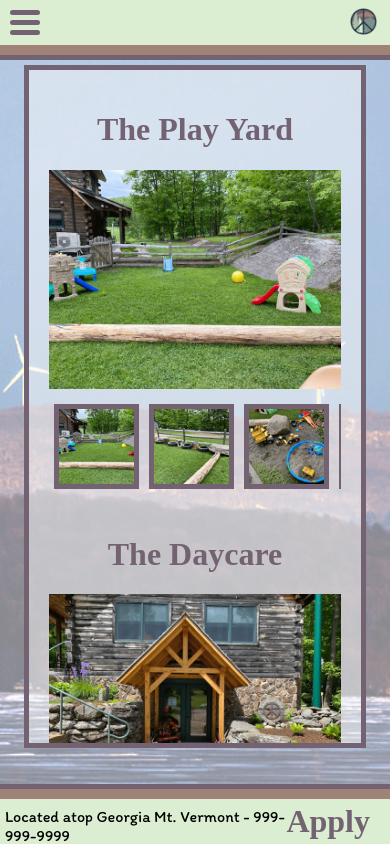
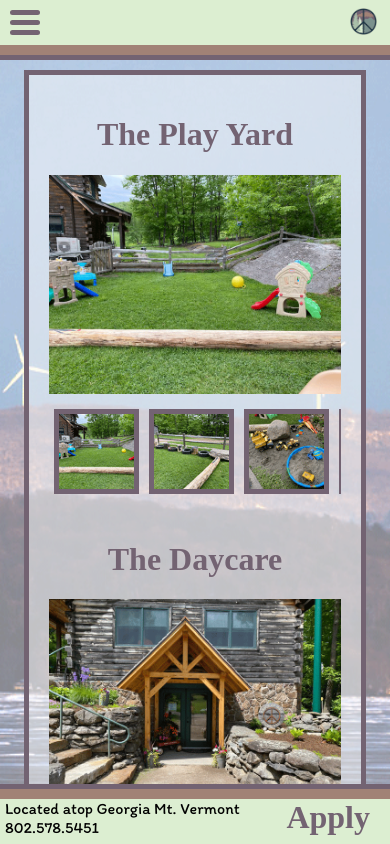
Before and after one commit to JoshLDowns/peace-of-mind-playschool, a React (Create React App) app in the folder client/: page /tour in a window 390 px wide. Built offline with nearby package versions, Linux system fonts and the light colour scheme; a web font is replaced by a local one.

Commit message:
fixed ios mobile formatting

```diff
--- a/client/src/components/Footer.js
+++ b/client/src/components/Footer.js
@@ -82,9 +82,12 @@ class Footer extends Component {
           <div className="break-one"></div>
         </div>
         <div id="footer-control">
-          <p className={this.state.footerText}>
-            Located atop Georgia Mt. Vermont - 999-999-9999
-          </p>
+          <div id="footer-address">
+            <p className={this.state.footerText}>
+              Located atop Georgia Mt. Vermont
+            </p>
+            <p className={this.state.footerText}>802.578.5451</p>
+          </div>
           <p id="apply-button" onClick={this.handleApply}>
             {this.state.apply}
           </p>
--- a/client/src/components/Handbook.js
+++ b/client/src/components/Handbook.js
@@ -4,10 +4,6 @@ class Handbook extends Component {
   render() {
     return (
       <div id="handbook">
-        <div className="page-break mobile-break">
-          <div className="break-one"></div>
-          <div className="break-two"></div>
-        </div>
         <div id="handbook-container">
           <div id="handbook-text-wrapper">
             <div className="scroll-div">
--- a/client/src/components/Home.js
+++ b/client/src/components/Home.js
@@ -10,10 +10,6 @@ class Home extends Component {
   render() {
     return (
       <div id="home">
-        <div className="page-break mobile-break">
-          <div className="break-one"></div>
-          <div className="break-two"></div>
-        </div>
         <div id="home-body">
           <div id="home-img-wrapper">
             <img
--- a/client/src/components/PhotoTour.js
+++ b/client/src/components/PhotoTour.js
@@ -40,11 +40,11 @@ class PhotoTour extends Component {
   render() {
     return (
       <div id="photo-tour">
-        <div className="page-break mobile-break">
-          <div className="break-one"></div>
-          <div className="break-two"></div>
-        </div>
+        <div id="photo-tour-body">
+
         <div className="photo-carousel-container">
+          <div className="photo-scroll-div">
+
           <h1 className="title">The Play Yard</h1>
           <Carousel currentPhoto="/images/playyard/py1.png" folder="playyard" thumbArray={this.state.playyardThumbArray} />
           <br />
@@ -53,6 +53,8 @@ class PhotoTour extends Component {
           <br />
           <h1 className="title">At Play</h1>
           <Carousel currentPhoto="/images/atplay/ap1.png" folder="atplay" thumbArray={this.state.atplayThumbArray} />
+          </div>
+        </div>
         </div>
       </div>
     );
--- a/client/src/components/Resources.js
+++ b/client/src/components/Resources.js
@@ -9,10 +9,7 @@ class Resources extends Component {
   render() {
     return (
       <div id="resources">
-        <div className="page-break mobile-break">
-          <div className="break-one"></div>
-          <div className="break-two"></div>
-        </div>
+        <div id="resource-body">
           <div id="resource-wrapper">
             <div id="online-resources">
               <h1 className="title">Online Resources</h1>
@@ -160,6 +157,7 @@ class Resources extends Component {
             </div>
           </div>
         </div>
+      </div>
     );
   }
 }
--- a/client/src/styles/App.css
+++ b/client/src/styles/App.css
@@ -66,17 +66,26 @@ html {
 
 /* ---- Nav Bar Styles ---- */
 #nav-bar {
-  padding: 10px;
+  display: flex;
+  flex-direction: column;
+  justify-content: space-between;
+  width: 100%;
+  height: 85px;
+  background-color: #dceed1;
+}
+
+#nav-container {
   display: flex;
   justify-content: space-between;
   align-items: center;
   overflow: hidden;
+  padding: 10px;
   width: Calc(100% - 20px);
-  height: 50px;
-  background-color: #dceed1;
+  height: 100%;
 }
 
-#nav-drop-down, #drop-down-button {
+#nav-drop-down,
+#drop-down-button {
   display: none;
 }
 
@@ -220,7 +229,7 @@ html {
   width: 100%;
   height: 70px;
   overflow: hidden;
-  align-items: center;
+  align-items: flex-start;
 }
 
 #apply-button {
@@ -228,6 +237,8 @@ html {
 }
 
 .footer-text {
+  margin-top: 0px;
+  margin-bottom: 0px;
   margin-left: 20px;
   transition: all 0.5s ease;
 }
@@ -369,16 +380,28 @@ textarea {
 }
 
 .photo-carousel-container {
-  margin-top: 20px;
+  position: relative;
+  margin-top: 10px;
   display: flex;
   flex-direction: column;
   align-items: center;
-  height: 75vh;
+  height: fit-content;
+  max-height: 700px;
   width: 75vw;
   padding: 20px;
   border: 5px solid #736372;
   background-color: rgb(250, 250, 250, 0.5);
-  overflow: auto;
+  overflow-y: scroll;
+  overflow-x: hidden;
+  -webkit-overflow-scrolling: touch;
+}
+
+.photo-scroll-div {
+  width: 100%;
+  height: auto;
+  display: flex;
+  flex-direction: column;
+  align-items: center;
 }
 
 /* ---- ---- ---- ---- */
@@ -452,33 +475,40 @@ textarea {
 }
 
 #resource-wrapper {
+  position: relative;
   margin-top: 20px;
   display: flex;
   flex-direction: column;
   align-items: center;
   height: 100%;
+  max-height: 675px;
   width: 75vw;
   padding: 20px;
   border: 5px solid #736372;
   background-color: rgb(250, 250, 250, 0.5);
-  overflow: auto;
+  overflow-y: scroll;
+  overflow-x: hidden;
+  -webkit-overflow-scrolling: touch;
 }
 
-#documents, #online-resources {
+#documents,
+#online-resources {
   display: flex;
   flex-direction: column;
   align-items: center;
   width: 80%;
 }
 
-#doc-wrapper, #link-wrapper {
+#doc-wrapper,
+#link-wrapper {
   width: 90%;
   display: flex;
   justify-content: space-between;
   height: auto;
 }
 
-.docs, .resource-links {
+.docs,
+.resource-links {
   width: 45%;
   display: flex;
   flex-direction: column;
@@ -506,7 +536,6 @@ textarea {
 /* ---- ---- ---- ---- */
 
 @media (max-width: 1300px) {
-
   .mobile-break {
     position: fixed;
     z-index: 10;
@@ -515,9 +544,9 @@ textarea {
   /* ---- Home Page ---- */
 
   #home {
-    overflow: auto;
+    overflow-y: scroll;
+    overflow-x: hidden;
     -webkit-overflow-scrolling: touch;
-
   }
 
   #home-body {
@@ -536,15 +565,22 @@ textarea {
   #home-text {
     width: 80vw;
     height: 100%;
-    max-height: 500px;
+    max-height: 1500px;
     padding: 25px;
     border: 5px solid #736372;
     background-color: rgb(250, 250, 250, 0.5);
     margin-right: 0px;
+    margin-bottom: 20px;
     text-align: justify;
   }
 
   /* ---- Gallery ---- */
+
+  #photo-tour {
+    overflow-y: scroll;
+    overflow-x: hidden;
+    -webkit-overflow-scrolling: touch;
+  }
 
   .carousel {
     display: flex;
@@ -571,6 +607,13 @@ textarea {
     width: fit-content;
   }
 
+  .photo-carousel-container {
+    height: 100%;
+    max-height: 2500px;
+    overflow: hidden;
+    margin-bottom: 20px;
+  }
+
   .display-photo-wrapper {
     display: flex;
     justify-content: center;
@@ -583,11 +626,13 @@ textarea {
 }
 
 @media (max-width: 768px) {
-
   /* ---- Home ---- */
 
-  #home, #photo-tour, #handbook, #resources {
-    height: Calc(100vh - 115px)
+  #home,
+  #photo-tour,
+  #handbook,
+  #resources {
+    height: Calc(100vh - 115px);
   }
 
   #home-img-wrapper {
@@ -598,9 +643,8 @@ textarea {
   /* ---- Handbook ---- */
 
   #handbook {
-    width: 100vw
+    width: 100vw;
   }
-
 
   #handbook-text-wrapper {
     min-width: 300px;
@@ -615,16 +659,10 @@ textarea {
 
   #nav-bar {
     position: relative;
-    padding: 10px;
-    display: flex;
-    justify-content: space-between;
-    align-items: center;
-    overflow: visible;
-    width: Calc(100% - 20px);
-    height: 25px;
-    background-color: #dceed1;
+    height: 60px;
     z-index: 5;
   }
+
 
   #nav-bar-img-wrapper {
     height: 30px;
@@ -633,6 +671,7 @@ textarea {
   }
 
   #nav-drop-down {
+    position: absolute;
     z-index: 0;
     display: flex;
     flex-direction: column;
@@ -648,13 +687,13 @@ textarea {
   .nav-drop-down-inactive {
     position: absolute;
     left: -125px;
-    top: 50px;
+    top: 60px;
   }
 
   .nav-drop-down-active {
     position: absolute;
     left: 0;
-    top: 50px
+    top: 60px;
   }
 
   #drop-down-button {
@@ -673,7 +712,8 @@ textarea {
     border-radius: 5px;
   }
 
-  .link, .clicked-link {
+  .link,
+  .clicked-link {
     font-size: 1.5rem;
     z-index: 0;
   }
@@ -687,27 +727,38 @@ textarea {
 
   /* ---- Resources ---- */
 
+  #resources {
+    overflow-y: scroll;
+    overflow-x: hidden;
+    -webkit-overflow-scrolling: touch;
+  }
+
+
   #resource-wrapper {
     margin-top: 20px;
     display: flex;
     flex-direction: column;
     align-items: center;
-    height: 100%;
+    height: 92%;
+    max-height: 2000px;
+    margin-bottom: 20px;
     width: 75vw;
     padding: 20px;
     border: 5px solid #736372;
     background-color: rgb(250, 250, 250, 0.5);
-    overflow: auto;
+    overflow: hidden;
   }
 
-  #documents, #online-resources {
+  #documents,
+  #online-resources {
     display: flex;
     flex-direction: column;
     align-items: center;
     width: 100%;
   }
 
-  #doc-wrapper, #link-wrapper {
+  #doc-wrapper,
+  #link-wrapper {
     width: 90%;
     display: flex;
     flex-direction: column;
@@ -715,7 +766,8 @@ textarea {
     height: auto;
   }
 
-  .docs, .resource-links {
+  .docs,
+  .resource-links {
     width: 100%;
     display: flex;
     flex-direction: column;
@@ -726,15 +778,19 @@ textarea {
   /* ---- Footer ---- */
 
   #footer {
-    height: Calc(100vh - 75px);
+    height: Calc(100vh - 120px);
+  }
+
+  .page-break-vertical {
+    display: none;
   }
 
   .footer-docked {
-    bottom: Calc(-100vh + 135px);
+    bottom: Calc(-100vh + 180px);
   }
 
   #apply-button {
-    margin: -25px 20px 0 0;
+    margin: 0 20px 0 0;
   }
 
   .footer-text {
@@ -748,7 +804,6 @@ textarea {
     opacity: 1;
   }
 
-
   .footer-title {
     font-size: 1.25rem;
     margin: -10px 0 0 0;
@@ -758,17 +813,15 @@ textarea {
   #footer-form {
     margin-top: 5px;
     align-items: center;
-  }
-
-
-}
-
-@media (max-width: 400px) {
-  #footer-form {
     flex-direction: column-reverse;
   }
 
-  #form-left, #form-right {
+  #form-left,
+  #form-right {
     width: 90%;
   }
+
+  textarea, #form-right{
+    height: 50%;
   }
+}
```
Also changed, not shown: client/src/components/NavBar.js (+36 -11 lines). Lines whose indentation alone changed are shown as unchanged.
